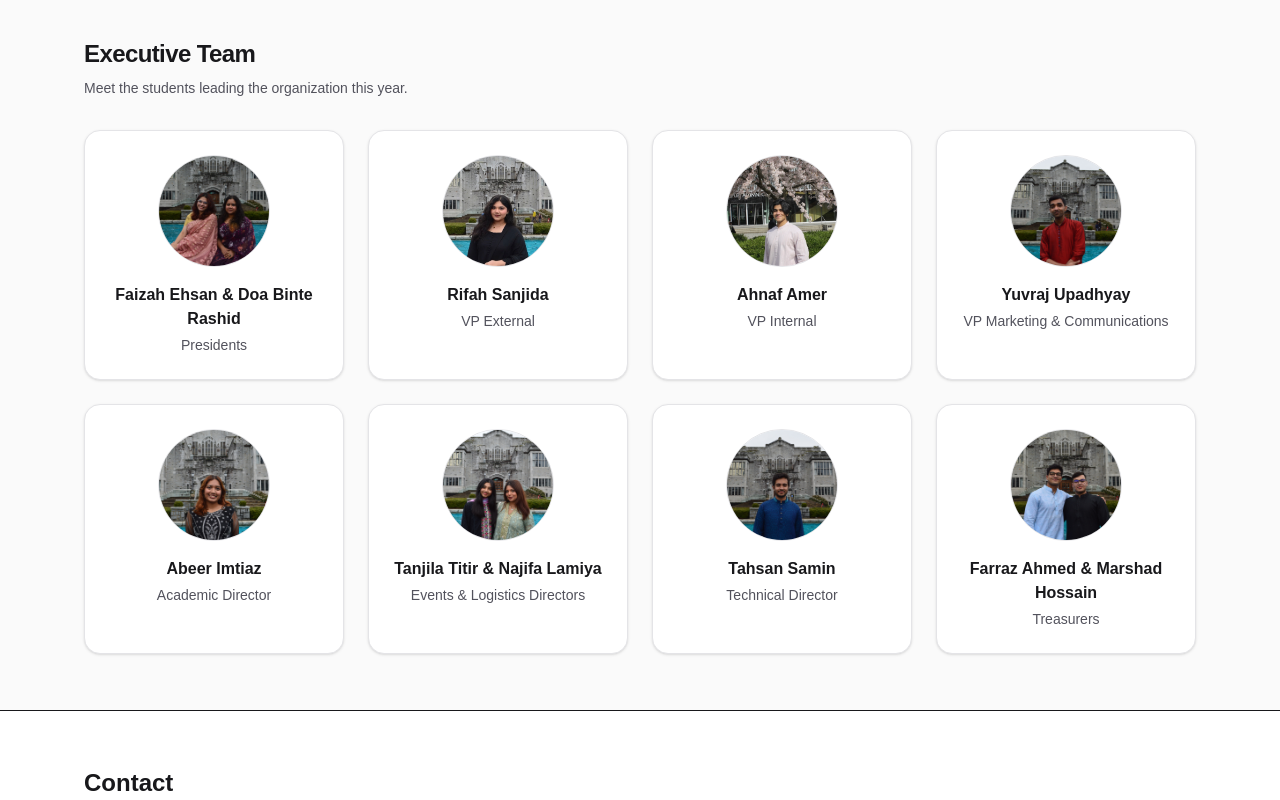
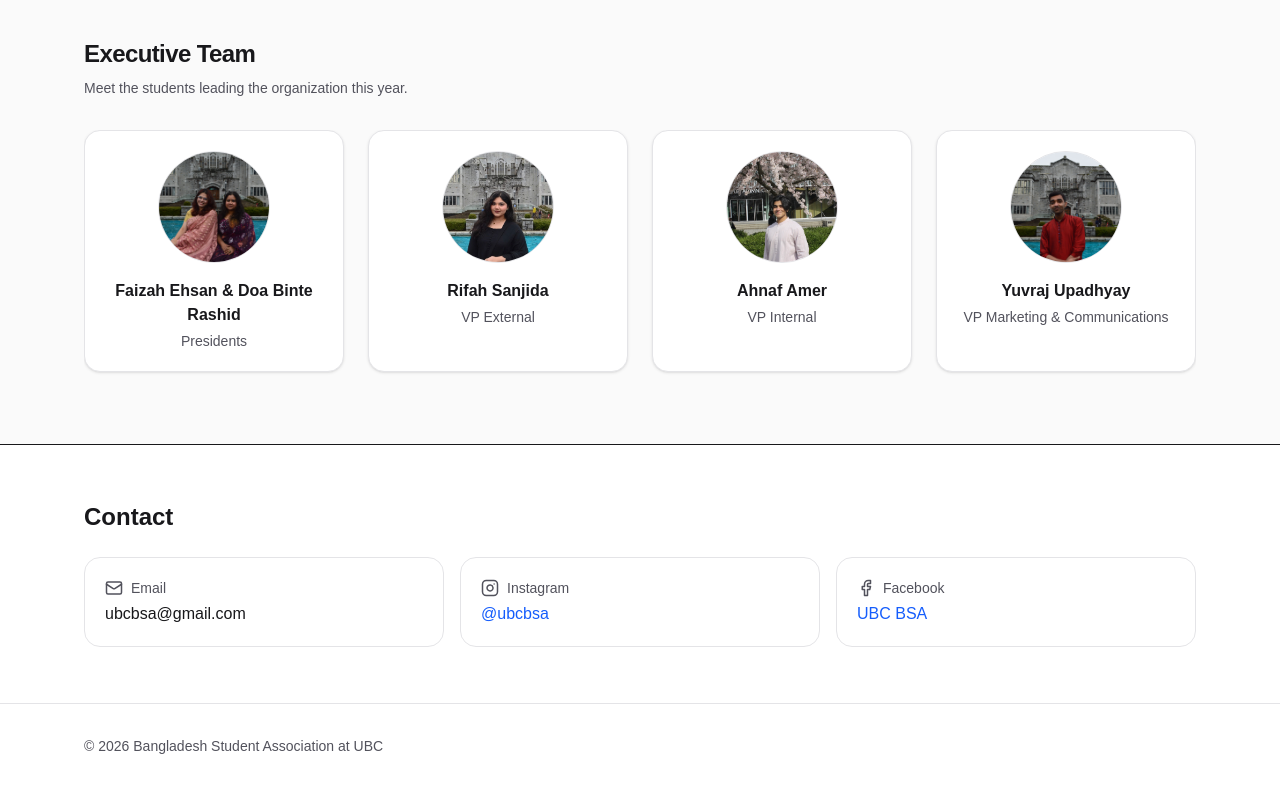
Before and after one commit to fayiz2005/BSA-test, a Next.js app in the folder bsa-website/: page / in a window 1280 px wide. Shown: the part 1420-2220 px from the top of the page. Built offline with nearby package versions, Linux system fonts and the light colour scheme.

Commit message:
fixed the team section

```diff
--- a/bsa-website/app/Home/TeamSection.tsx
+++ b/bsa-website/app/Home/TeamSection.tsx
@@ -68,11 +68,12 @@ export default function TeamSection() {
           </p>
         </div>
 
-        <div className="mt-8 grid gap-6 sm:grid-cols-2 lg:grid-cols-4">
+        <div className="mt-8 overflow-x-auto">
+            <div className="flex gap-6 pb-4">
                 {team.map((member) => (
                     <div
                 key={member.name}
-              className="rounded-2xl border border-zinc-200 bg-white p-6 text-center shadow-sm transition hover:-translate-y-1 hover:shadow-md"
+                className="min-w-[260px] max-w-[260px] flex-shrink-0 rounded-2xl border border-zinc-200 bg-white p-5 text-center shadow-sm transition hover:-translate-y-1 hover:shadow-md"
                 >
                 <div className="mx-auto h-28 w-28 overflow-hidden rounded-full border border-zinc-200">
                     <Image
@@ -91,6 +92,8 @@ export default function TeamSection() {
                 </div>
             ))}
             </div>
+        </div>
+
       </Container>
     </section>
   );
```
Lines whose indentation alone changed are shown as unchanged.
